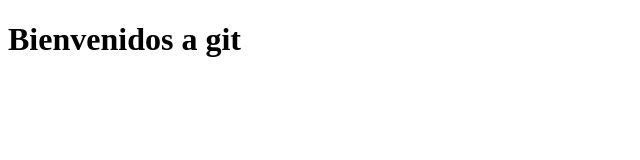
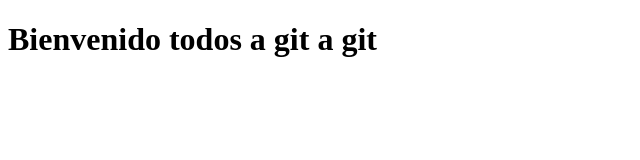
Before and after one commit to yohanacespedes/prestamo, a plain HTML site: page index.html in a window 1280 px wide. Shown: the whole page, without its empty margins (0-640 px from the left). Drawn offline with Linux system fonts and the light colour scheme.

Commit message:
modficacion 2

```diff
--- a/index.html
+++ b/index.html
@@ -1,9 +1,9 @@
 <!DOCTYPE html>
 <html>
 <head>
-	<title>Bienvenidos</title>
+	<title>Bienvenidos </title>
 </head>
 <body>
-<h1>Bienvenidos a git</h1>
+<h1>Bienvenido todos a git  a git</h1>
 </body>
 </html>
```
